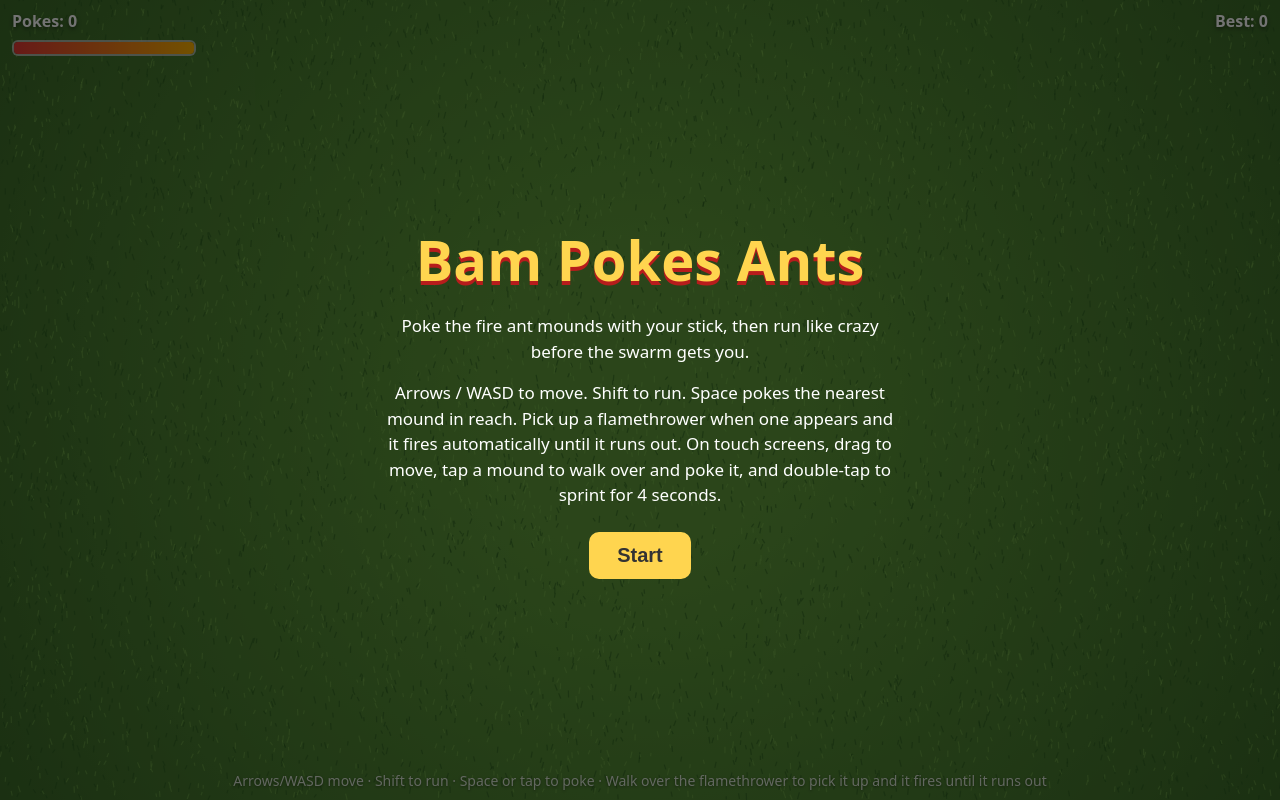
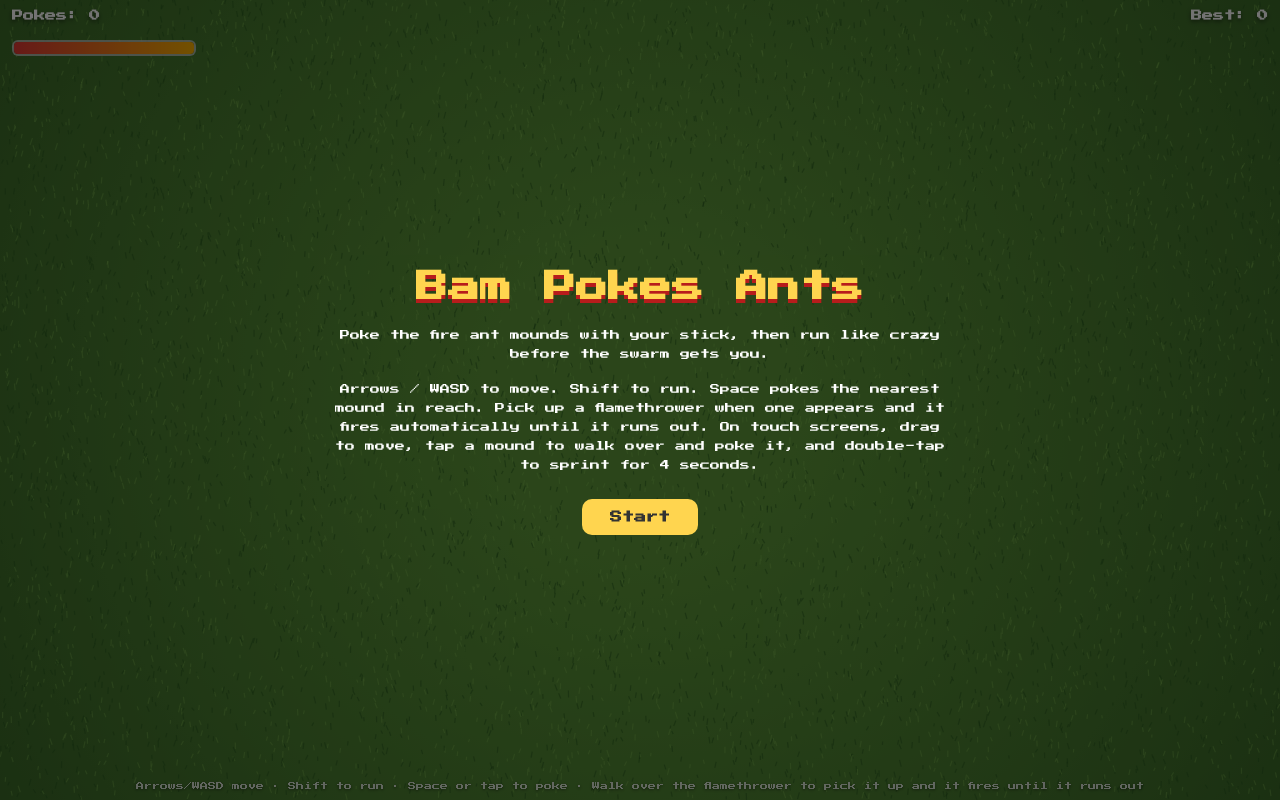
Before and after one commit to mcaughley/BamPokesAnts, a plain HTML site: page index.html in a window 1280 px wide. Drawn offline with Linux system fonts and the light colour scheme.

Commit message:
Use pixel font for game text
Co-Authored-By: Claude Haiku 5.5 <noreply@anthropic.com>
Claude-Session: https://claude.ai/code/session_01Ef65zujDCMtNCybCsKyWPb

```diff
--- a/index.html
+++ b/index.html
@@ -4,19 +4,20 @@
 <meta charset="UTF-8">
 <meta name="viewport" content="width=device-width,initial-scale=1,user-scalable=no">
 <title>Bam Pokes Ants</title>
+<link href="https://fonts.googleapis.com/css2?family=Press+Start+2P&display=swap" rel="stylesheet">
 <style>
-  html,body{margin:0;height:100%;background:#2f5a22;overflow:hidden;font-family:system-ui,-apple-system,"Segoe UI",Roboto,sans-serif;color:#fff;user-select:none;-webkit-user-select:none;touch-action:none}
+  html,body{margin:0;height:100%;background:#2f5a22;overflow:hidden;font-family:"Press Start 2P",monospace;color:#fff;user-select:none;-webkit-user-select:none;touch-action:none}
   canvas{display:block;width:100vw;height:100vh}
-  #hud{position:fixed;top:10px;left:12px;right:12px;display:flex;justify-content:space-between;pointer-events:none;font-weight:700;text-shadow:0 2px 4px rgba(0,0,0,.5);font-size:16px}
+  #hud{position:fixed;top:10px;left:12px;right:12px;display:flex;justify-content:space-between;pointer-events:none;font-weight:700;text-shadow:0 2px 4px rgba(0,0,0,.5);font-size:11px}
   #hpbar{position:fixed;top:40px;left:12px;width:180px;height:12px;background:rgba(0,0,0,.35);border-radius:6px;overflow:hidden;border:2px solid rgba(255,255,255,.6)}
   #hp{height:100%;width:100%;background:linear-gradient(90deg,#e53935,#ffb300);transition:width .15s}
   #overlay{position:fixed;inset:0;display:flex;flex-direction:column;align-items:center;justify-content:center;background:rgba(0,0,0,.55);text-align:center;padding:20px}
-  #overlay h1{font-size:clamp(32px,7vw,56px);margin:0 0 8px;color:#ffd54f;text-shadow:0 4px 0 #b71c1c}
-  #overlay p{max-width:520px;line-height:1.5;font-size:17px;margin:8px 0}
-  button{margin-top:16px;font-size:20px;padding:12px 28px;border:0;border-radius:10px;background:#ffd54f;color:#333;font-weight:800;cursor:pointer}
+  #overlay h1{font-size:clamp(18px,4.5vw,32px);line-height:1.4;margin:0 0 8px;color:#ffd54f;text-shadow:0 4px 0 #b71c1c}
+  #overlay p{max-width:620px;line-height:1.9;font-size:10px;margin:8px 0}
+  button{margin-top:16px;font-size:12px;font-family:inherit;padding:12px 28px;border:0;border-radius:10px;background:#ffd54f;color:#333;font-weight:800;cursor:pointer}
   #fireBtn{position:fixed;right:24px;bottom:60px;width:96px;height:96px;margin:0;padding:0;border-radius:50%;background:rgba(255,110,0,.75);border:3px solid #fff;color:#fff;font-size:18px;font-weight:900;touch-action:none;text-shadow:0 2px 4px rgba(0,0,0,.5)}
   .hidden{display:none !important}
-  #hint{position:fixed;bottom:10px;left:0;right:0;text-align:center;font-size:14px;opacity:.8;pointer-events:none;text-shadow:0 1px 3px rgba(0,0,0,.6)}
+  #hint{position:fixed;bottom:10px;left:0;right:0;text-align:center;font-size:8px;opacity:.8;pointer-events:none;text-shadow:0 1px 3px rgba(0,0,0,.6)}
 </style>
 </head>
 <body>
```
